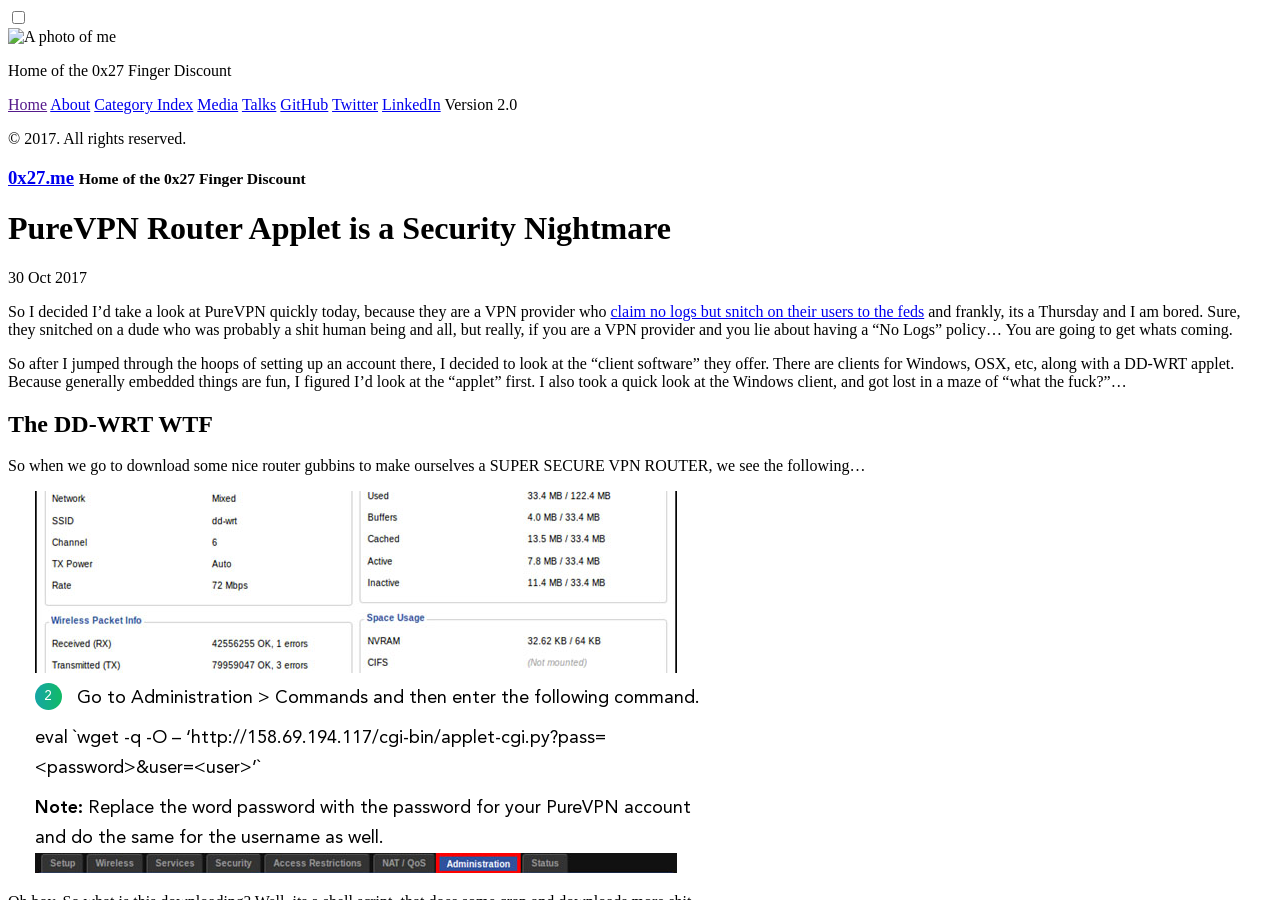
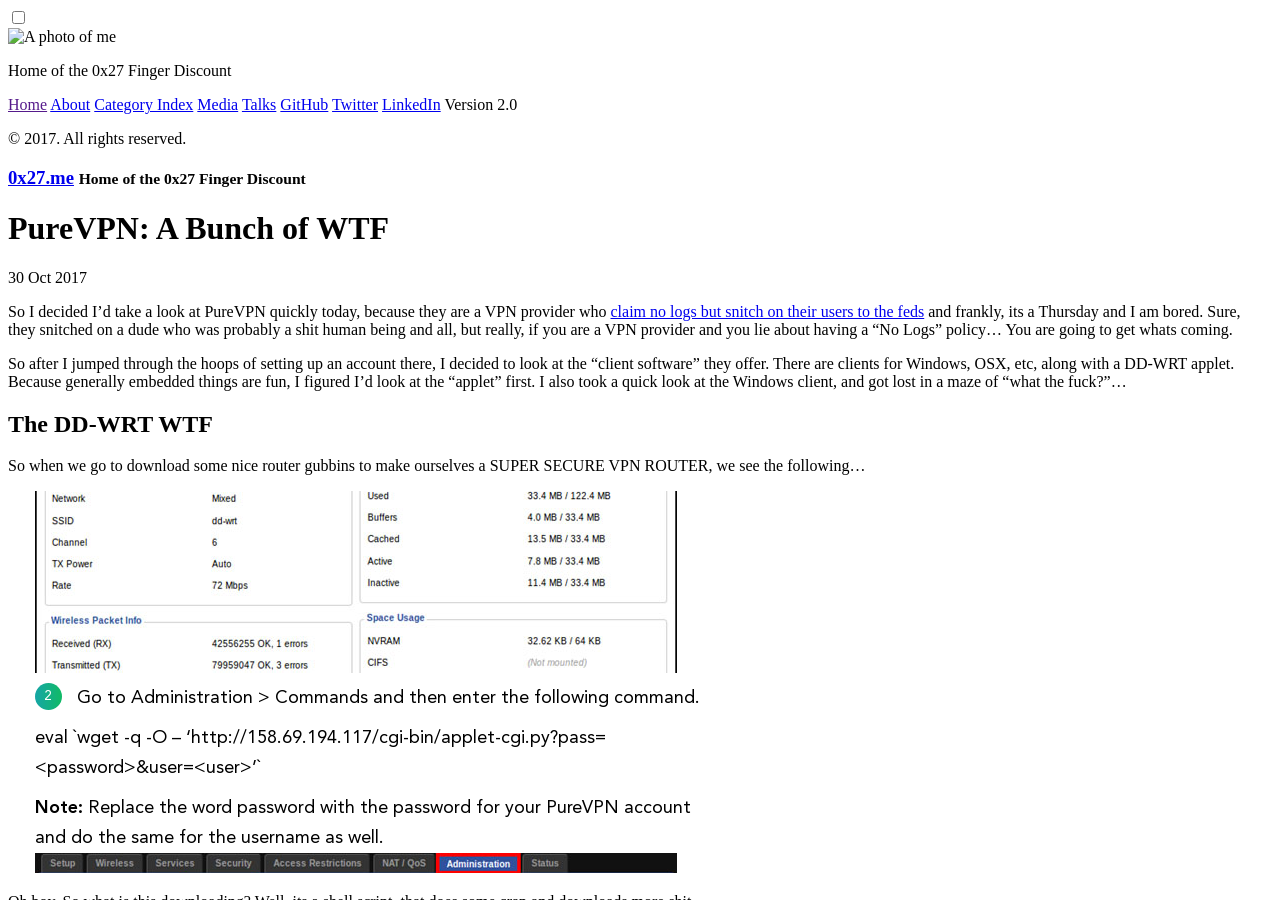
Before and after one commit to 0x27/0x27.github.io, a Jekyll site: the page built from _posts/2017-10-30-PureVPN-A-Bunch-Of-WTF.markdown, in a window 1280 px wide and 900 px high. Built offline with Jekyll 4.4.1, drawn with Linux system fonts in a browser that asks for light colours; comment, search, counter and statistics services are not loaded.

Commit message:
Update and rename 2017-10-30-PureVPN-Router-Applet-Is-A-Disaster.markdown to 2017-10-30-PureVPN-A-Bunch-Of-WTF.markdown

```diff
--- a/_posts/2017-10-30-PureVPN-Router-Applet-Is-A-Disaster.markdown
+++ b/_posts/2017-10-30-PureVPN-A-Bunch-Of-WTF.markdown
@@ -1,6 +1,6 @@
 ---
 layout: post
-title:  "PureVPN Router Applet is a Security Nightmare"
+title:  "PureVPN: A Bunch of WTF"
 date:   2017-10-30 20:54:34
 categories:
 - VPN
```
